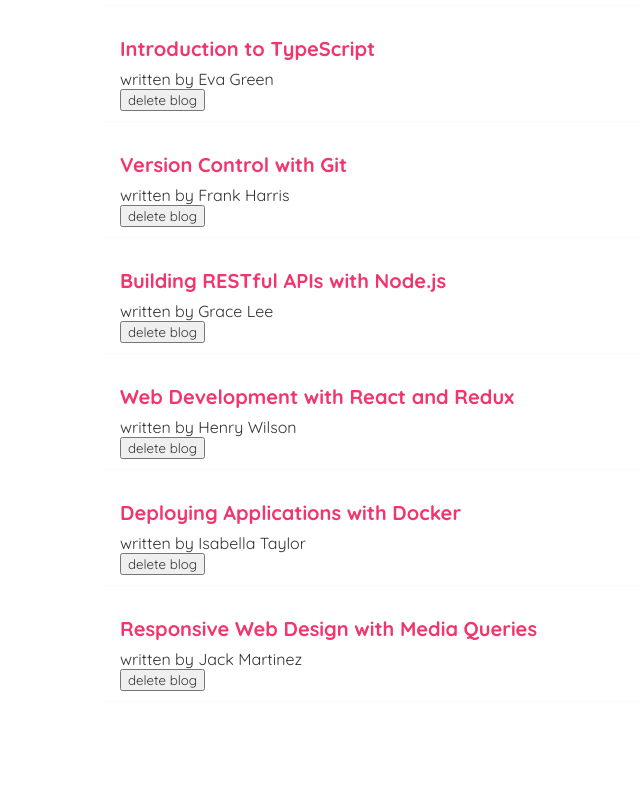
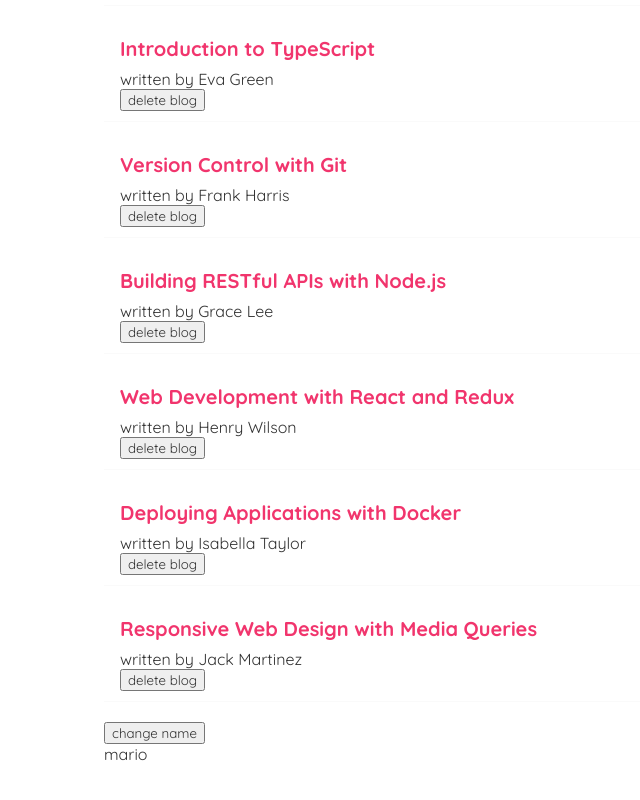
Before and after one commit to krishnactive/blog, a React (Create React App) app: page / in a window 1280 px wide. Shown: the part 621-1421 px from the top of the page, without its empty margins (236-876 px from the left). Built offline with nearby package versions, Linux system fonts and the light colour scheme.

Commit message:
useEffect Dependencies

```diff
--- a/src/Home.js
+++ b/src/Home.js
@@ -66,6 +66,8 @@
         }
     ]);
 
+    const [name, setName] = useState('mario');
+
     const handleDelete = (id) => {
         const newBlogs = blogs.filter(blog => blog.id !== id); //filter non id delete elements from given data and making original blog equal to this element
         setBlogs(newBlogs);
@@ -73,11 +75,19 @@
 
     //runs every time it rerender
     //we use it for fetch data or communicate with some kind of authentication service those knows as side effect in react but now we simple doing consolelog
-
+    // useEffect fires a function
     useEffect(()=>{
         console.log('use effect');
-        console.log(blogs);
-    });
+        console.log(name);
+    }, [name]);
+    // any state value can trigger the function passing dependency that is name and if changes it will run the function
+    //[]empty dependency array make sure that this hook only runs the function after the first initial render thereafter if state changes it won't run the function again it only runs it once
+    // thats gonna fire that function at every render
+    // dependency array makes that we not need to fire function at every render so dependency array do some thing related to this
+    // dependency array is a array that we can pass into this useEffect hook we can pass it as second argument   ( () => {} , [] );
+
+    // state dependency we can also make make that changes on change of a particular state
+
 
 
     //array destructuring :-  const [blogs, setBlogs] blogs refer to the current state value and setBlogs is the function you use to update that state value
@@ -85,6 +95,8 @@
     return (
         <div className="Home">
             <BlogList blogs = {blogs} title = "All blogs!" handleDelete = {handleDelete}  />
+             <button onClick={()=>{setName('luigi')}}>change name</button> {/*if name is changed then useEffect will rerender the useState function and updated is displayed because name is dependency so if it changes then only useEffect will trigger  */}
+             <p>{name}</p>
             {/* <BlogList blogs = {blogs.filter((blog)=>blog.author==="Isabella Taylor")} title = "Isabella Taylor's blogs!!" /> */}
         </div>
     );
```
